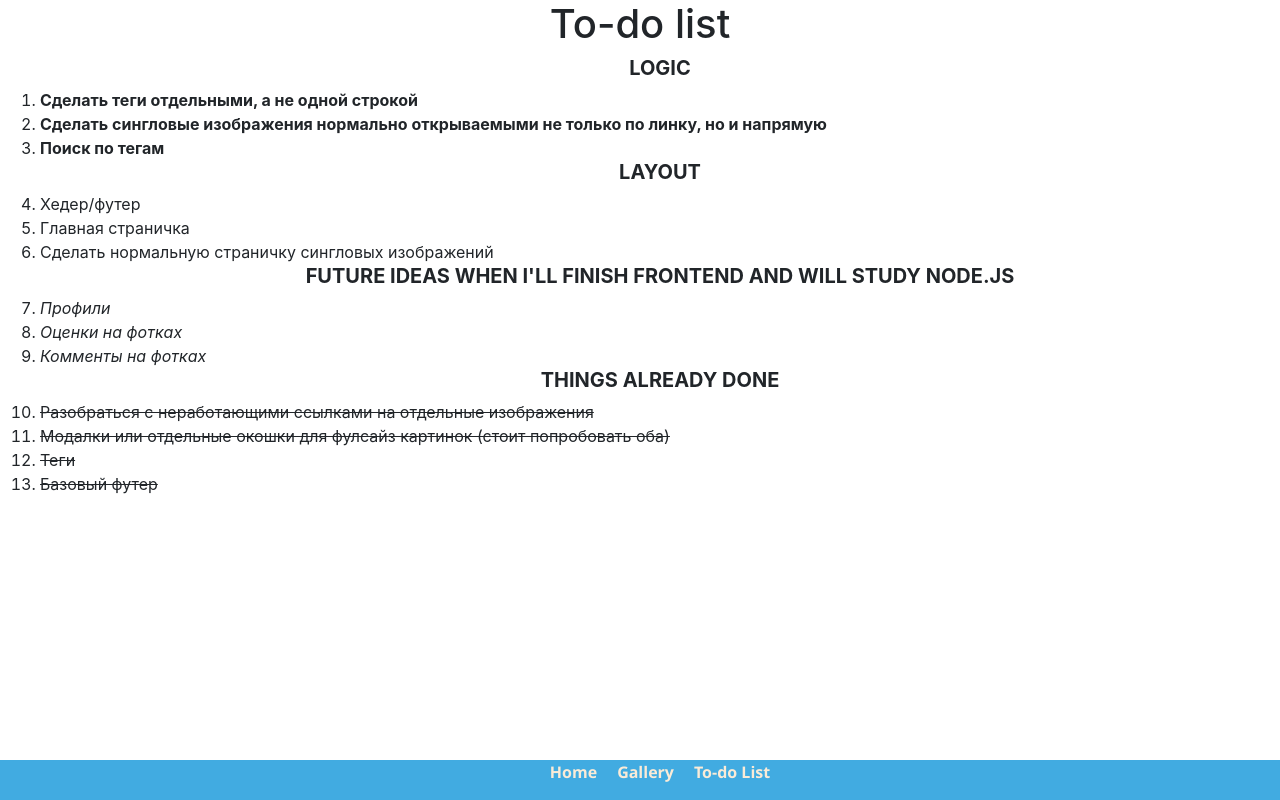
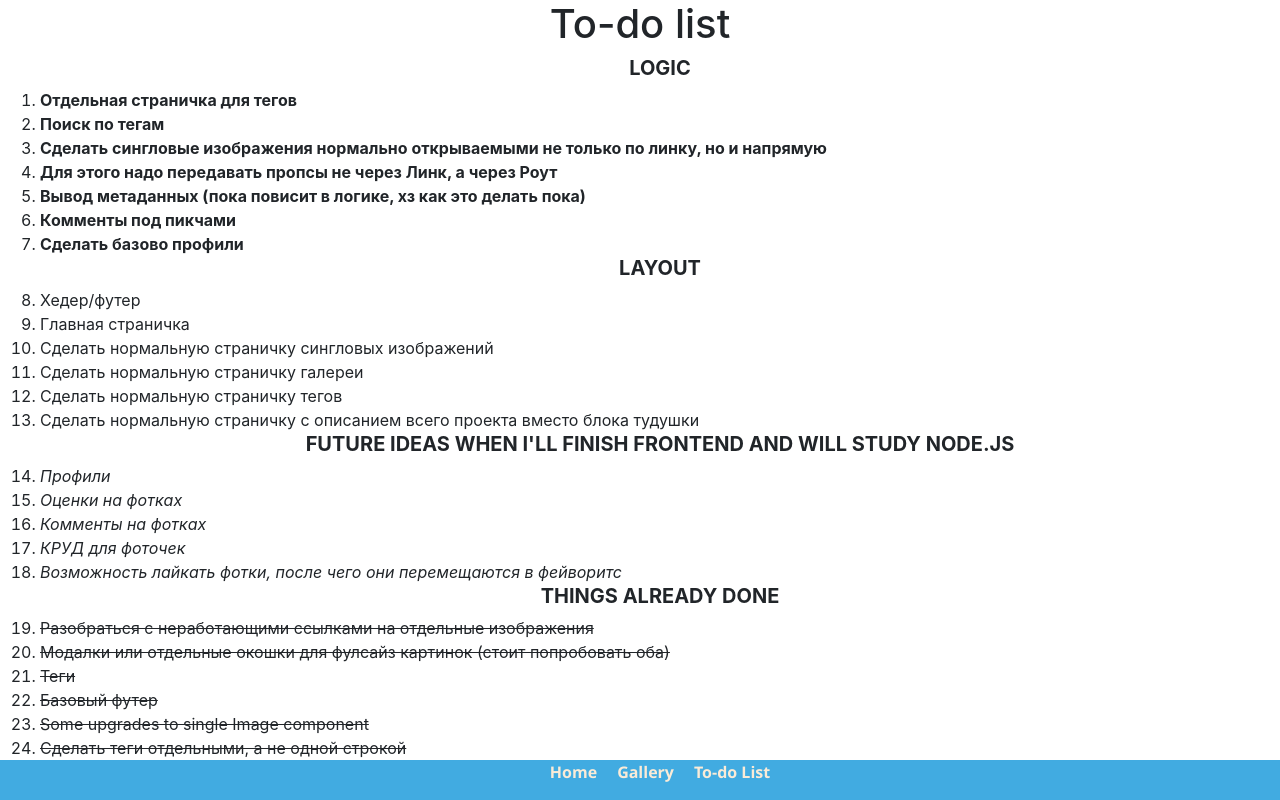
Before and after one commit to Glkorded/Gallery, a React (Create React App) app: page /todolist in a window 1280 px wide. Built offline with nearby package versions, Linux system fonts and the light colour scheme.

Commit message:
Yay! Solved problem with tags with quite elegant solution! More problems ahead, lol

```diff
--- a/src/App.js
+++ b/src/App.js
@@ -1,6 +1,5 @@
 import React, { Component } from 'react';
 import './app.css'
-import Navigation from "./Components/Navigation";
 import Footer from "./Components/Footer";
 import {Route, Switch} from "react-router-dom";
 import Gallery from "./Components/Gallery";
--- a/src/Components/Gallery.js
+++ b/src/Components/Gallery.js
@@ -6,8 +6,8 @@ import './gallery.css'
 
 const editedLink = image => ({
   pathname: `/image/${image.id}`,
-  title: `${image.title}`,
-  tags: `${image.tags}`,
+  title: image.title,
+  tags: image.tags,
 })
 
 const Gallery = () =>
--- a/src/Components/Image.js
+++ b/src/Components/Image.js
@@ -1,6 +1,7 @@
 import React, {Component} from 'react';
 import './image.css'
 import Tags from './Tags'
+import {Link} from 'react-router-dom'
 
 class Image extends Component {
 
@@ -10,7 +11,10 @@ class Image extends Component {
       <div>
         <div>
           <h2>{location.title}</h2>
-          <Tags tags={location.tags}/>
+          <Link to="../gallery/">Go back</Link>
+          {location.tags.map(singletag =>
+            <Tags tags={singletag}/>
+          )}
           <img className="fullsize_picture"
                src={require(`../Images/${match.params.imgUrl}.jpg`)}
                alt='Fullsize'
--- a/src/Components/Tags.js
+++ b/src/Components/Tags.js
@@ -1,8 +1,14 @@
 import React from 'react';
+import {Link} from 'react-router-dom'
+
+const editedLink = tag => ({
+  pathname: `/tags/${tag}`,
+})
 
 const Tags = ({tags}) =>
   <div>
-      <a href="/#">{tags}</a>
+      <Link to={editedLink(tags)}>{tags}</Link>
+    {console.log({tags})}
   </div>;
 
 export default Tags;
--- a/src/Components/TodoList.js
+++ b/src/Components/TodoList.js
@@ -6,22 +6,34 @@ const TodoList = () =>
     <h1 className="todolists">To-do list</h1>
     <ol>
       <h5><b>LOGIC</b></h5>
-      <li><b>Сделать теги отдельными, а не одной строкой</b></li>
+      <li><b>Отдельная страничка для тегов</b></li>
+      <li><b>Поиск по тегам</b></li>
       <li><b>Сделать сингловые изображения нормально открываемыми не только по линку, но и напрямую</b></li>
-      <li><b>Поиск по тегам</b></li>
+      <li><b>Для этого надо передавать пропсы не через Линк, а через Роут</b></li>
+      <li><b>Вывод метаданных (пока повисит в логике, хз как это делать пока)</b></li>
+      <li><b>Комменты под пикчами</b></li>
+      <li><b>Сделать базово профили</b></li>
       <h5><b>LAYOUT</b></h5>
       <li>Хедер/футер</li>
       <li>Главная страничка</li>
       <li>Сделать нормальную страничку сингловых изображений</li>
+      <li>Сделать нормальную страничку галереи</li>
+      <li>Сделать нормальную страничку тегов</li>
+      <li>Сделать нормальную страничку с описанием всего проекта вместо блока тудушки</li>
       <h5><b>FUTURE IDEAS WHEN I'LL FINISH FRONTEND AND WILL STUDY NODE.JS</b></h5>
       <li><i>Профили</i></li>
       <li><i>Оценки на фотках</i></li>
       <li><i>Комменты на фотках</i></li>
+      <li><i>КРУД для фоточек</i></li>
+      <li><i>Возможность лайкать фотки, после чего они перемещаются в фейворитс</i></li>
       <h5><b>THINGS ALREADY DONE</b></h5>
       <li><del>Разобраться с неработающими ссылками на отдельные изображения</del></li>
       <li><del>Модалки или отдельные окошки для фулсайз картинок (стоит попробовать оба)</del></li>
       <li><del>Теги</del></li>
       <li><del>Базовый футер</del></li>
+      <li><del>Some upgrades to single Image component</del></li>
+      <li><del>Сделать теги отдельными, а не одной строкой</del></li>
+
     </ol>
   </div>
 
```
